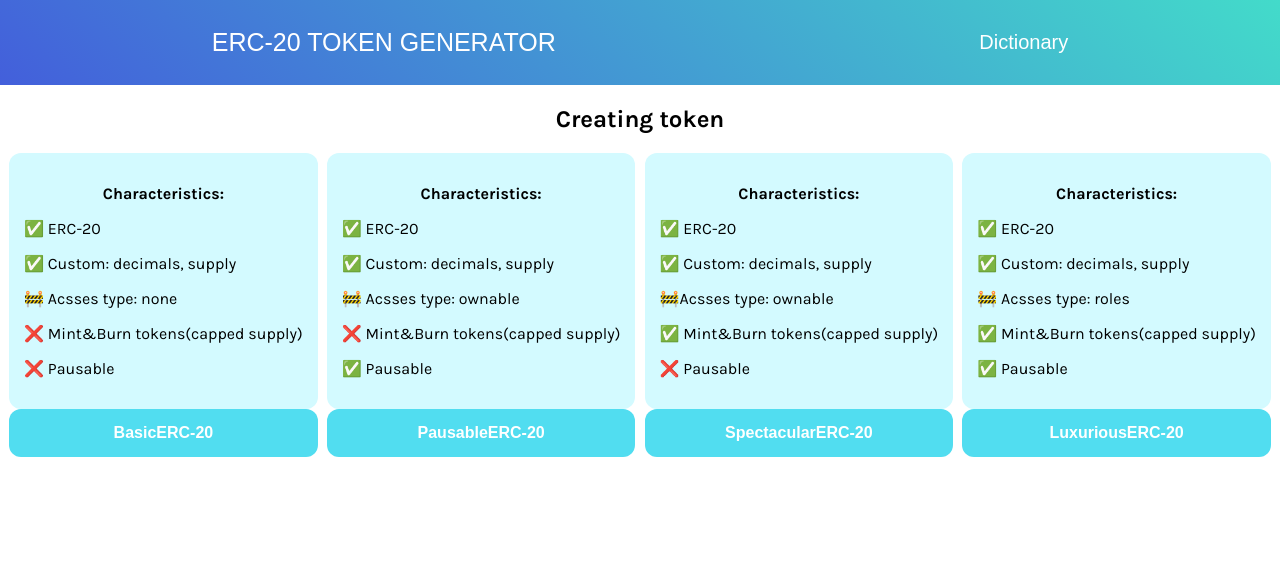
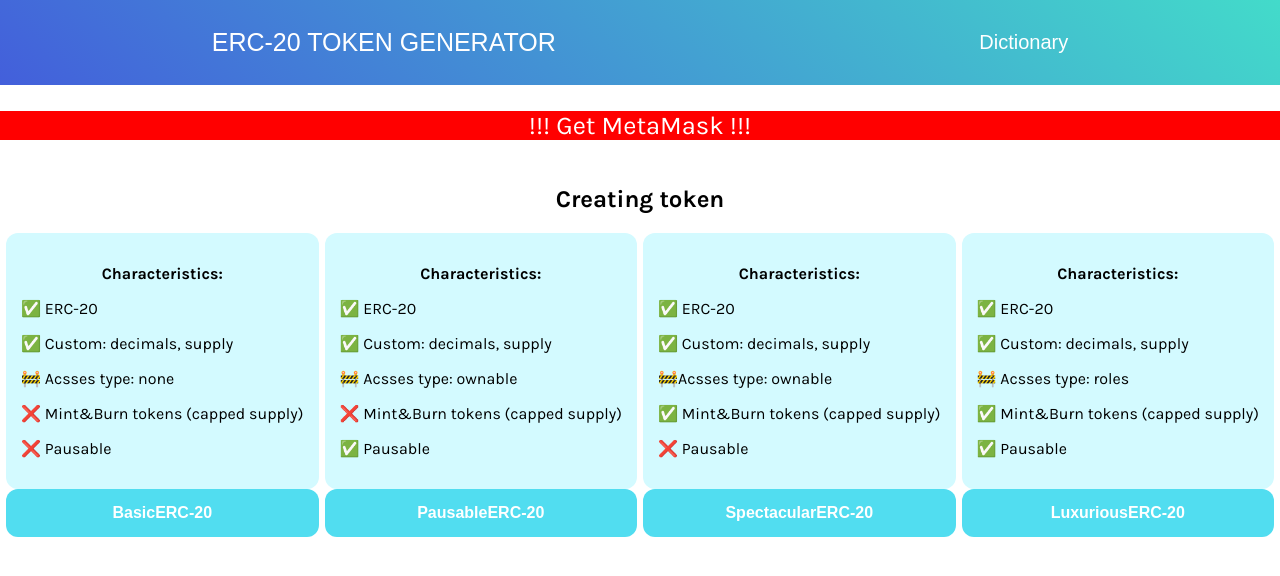
Before and after one commit to GerganaRoeva/ERC20-token-generator, a Vue app in the folder web-app-token-generator/: page /create-token in a window 1280 px wide. Shown: the top 576 px of the page. Built offline with nearby package versions, Linux system fonts and the light colour scheme.

Commit message:
added space before '(' and fixed metamask msg

```diff
--- a/web-app-token-generator/src/components/InstallMetaMask.vue
+++ b/web-app-token-generator/src/components/InstallMetaMask.vue
@@ -1,5 +1,5 @@
 <template>
-    <p v-if="isThereMetaMask === 'true'" class="notice" >!!! Get MetaMask !!!</p>
+    <p v-if="isThereMetaMask !== 'true'" class="notice" >!!! Get MetaMask !!!</p>
 </template>
 
 <script>
```
Also changed, not shown: web-app-token-generator/src/components/ChooseToken.vue (+4 -4 lines).
